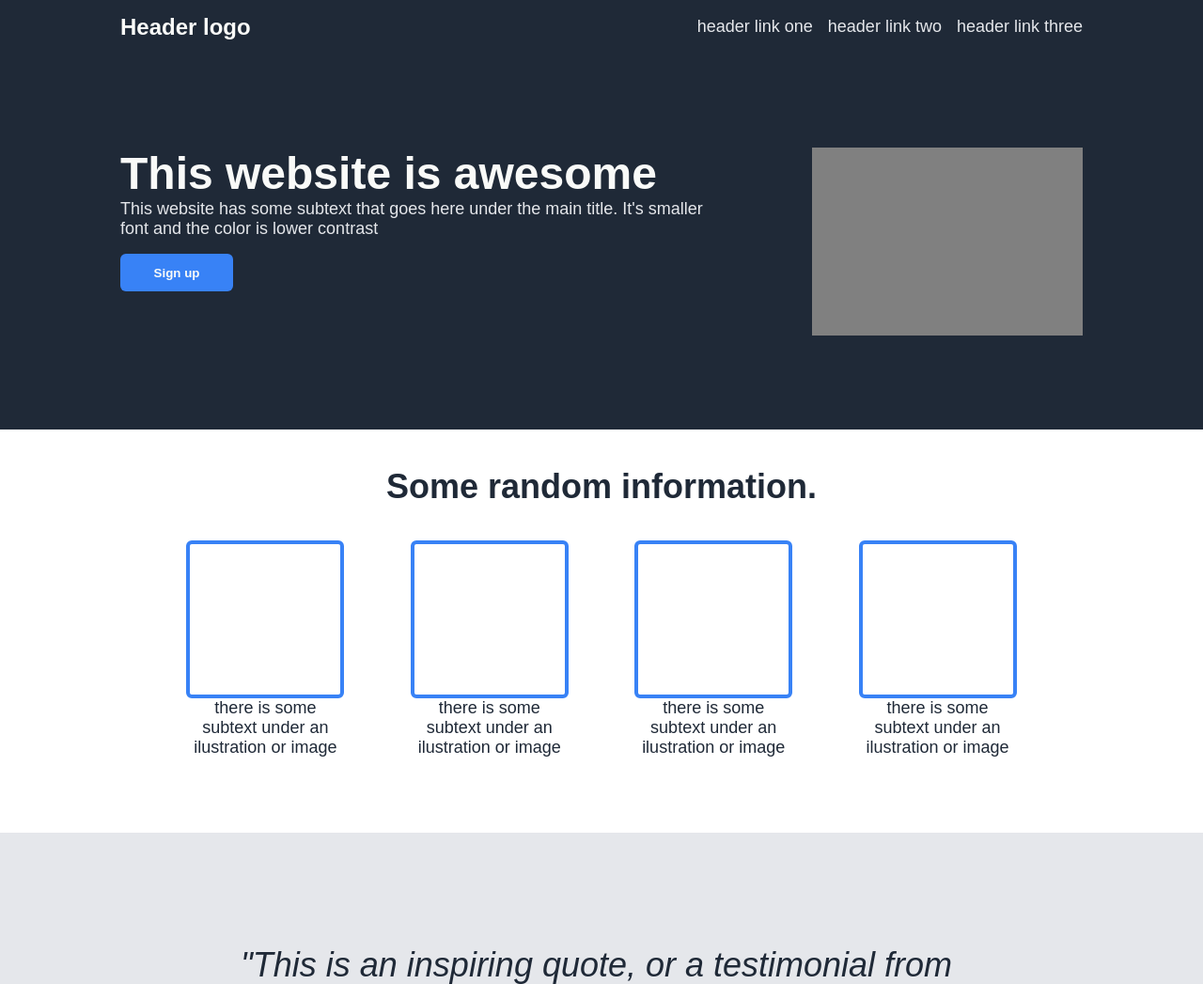
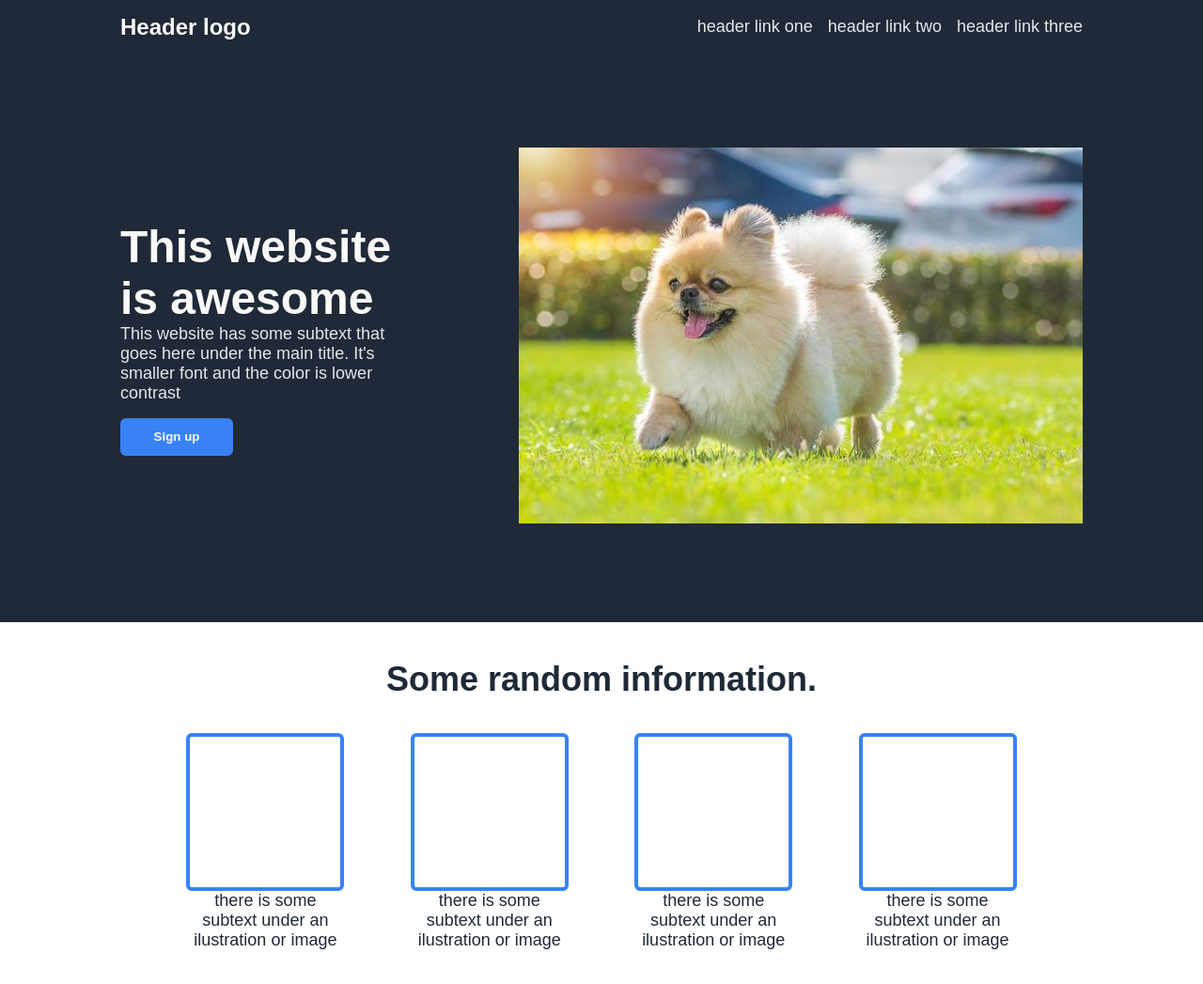
Before and after one commit to BillGatesReckoning/flexbox, a plain HTML site: page index.html in a window 1280 px wide. Shown: the top 1047 px of the page at 94% size. Drawn offline with Linux system fonts and the light colour scheme.

Commit message:
Add image of cute dog and footer

```diff
--- a/index.html
+++ b/index.html
@@ -20,7 +20,7 @@
                 <div>This website has some subtext that goes here under the main title. It's smaller font and the color is lower contrast</div>
                 <button>Sign up</button>
             </div>
-            <div class="placeholder"></div>
+            <div class="placeholder"><img src="./images/image.png"></div>
         </div>
         <div class="middle">
             <h3>Some random information.</h3>
--- a/style.css
+++ b/style.css
@@ -35,6 +35,7 @@ ul {
     padding: 100px 10%;
     display: flex;
     justify-content: space-between;
+    align-items: center;
     gap: 10%;
 }
 
@@ -43,11 +44,6 @@ h1 {
     font-weight: 900;
     color: #F9FAF8;
     margin: 0;
-}
-.placeholder {
-    background-color: gray;
-    width: 40%;
-    height: 200px;
 }
 
 button {
@@ -140,3 +136,9 @@ h2 {
     border-style: solid;
     border-color: #F9FAF8;
 }
+
+footer {
+    background-color: #1F2937;
+    text-align: center;
+    padding: 40px 0;
+}
```
Also changed, not shown: images/image.png (added).
